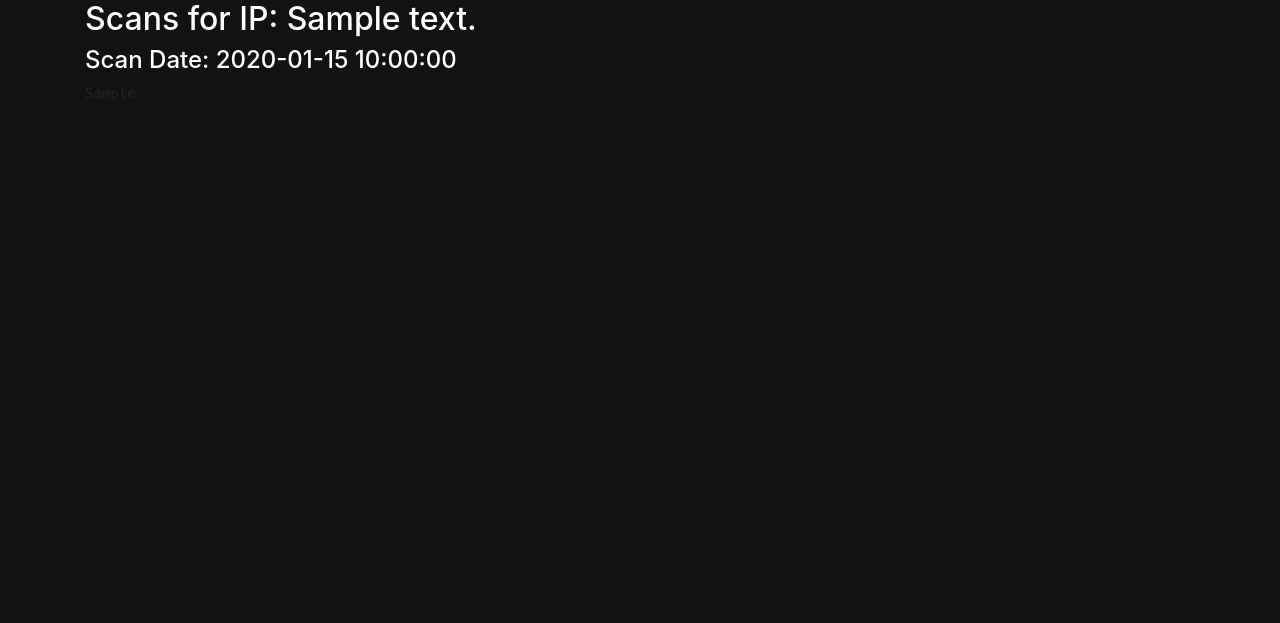
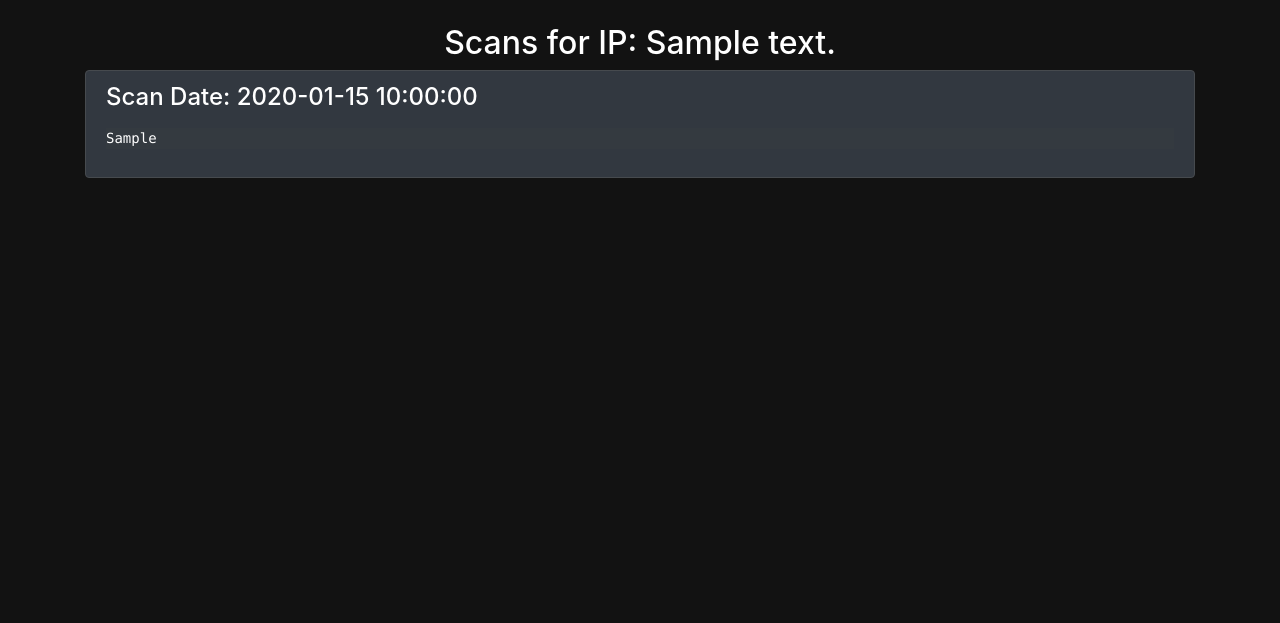
Before and after one commit to seancarr717/VulnScanner, a Flask app: a page that uses app/templates/scans.html in a window 1280 px wide. Shown: the part 100-723 px from the top of the page. Run offline with Flask 3, Linux system fonts and the light colour scheme; a user stored in the database is signed in; tables that the repository leaves empty hold one stand-in row (values such as "Sample post"); some libraries are stand-ins or nearby versions.

Commit message:
styled new html for scans

```diff
--- a/app/templates/default.html
+++ b/app/templates/default.html
@@ -93,6 +93,11 @@
             padding: 20px;
             color: #fff;
         }
+        .list-group-item-dark {
+        background-color: #323840; /* Matches navbar and form background */
+        color: #fff; /* Ensures text is white */
+        border-color: #464a4e; /* Slightly lighter border for some contrast */
+        }
     </style>
 </head>
 
--- a/app/templates/scans.html
+++ b/app/templates/scans.html
@@ -3,13 +3,15 @@
 {% block title %}Scans for {{ ip_address }}{% endblock %}
 
 {% block content %}
-<div class="container">
-    <h2>Scans for IP: {{ ip_address }}</h2>
-    {% for scan in scans %}
-        <div>
-            <h4>Scan Date: {{ scan.created_at }}</h4>
-            <pre>{{ scan.xml_data }}</pre>
-        </div>
-    {% endfor %}
+<div class="container mt-4">
+    <h2 class="text-center">Scans for IP: {{ ip_address }}</h2>
+    <div class="list-group">
+        {% for scan in scans %}
+            <div class="list-group-item list-group-item-action list-group-item-dark">
+                <h4 class="mb-3">Scan Date: {{ scan.created_at }}</h4>
+                <pre class="bg-dark text-white">{{ scan.xml_data }}</pre>
+            </div>
+        {% endfor %}
+    </div>
 </div>
 {% endblock %}
```
Also changed, not shown: app/templates/index.html (+6 -6 lines).
